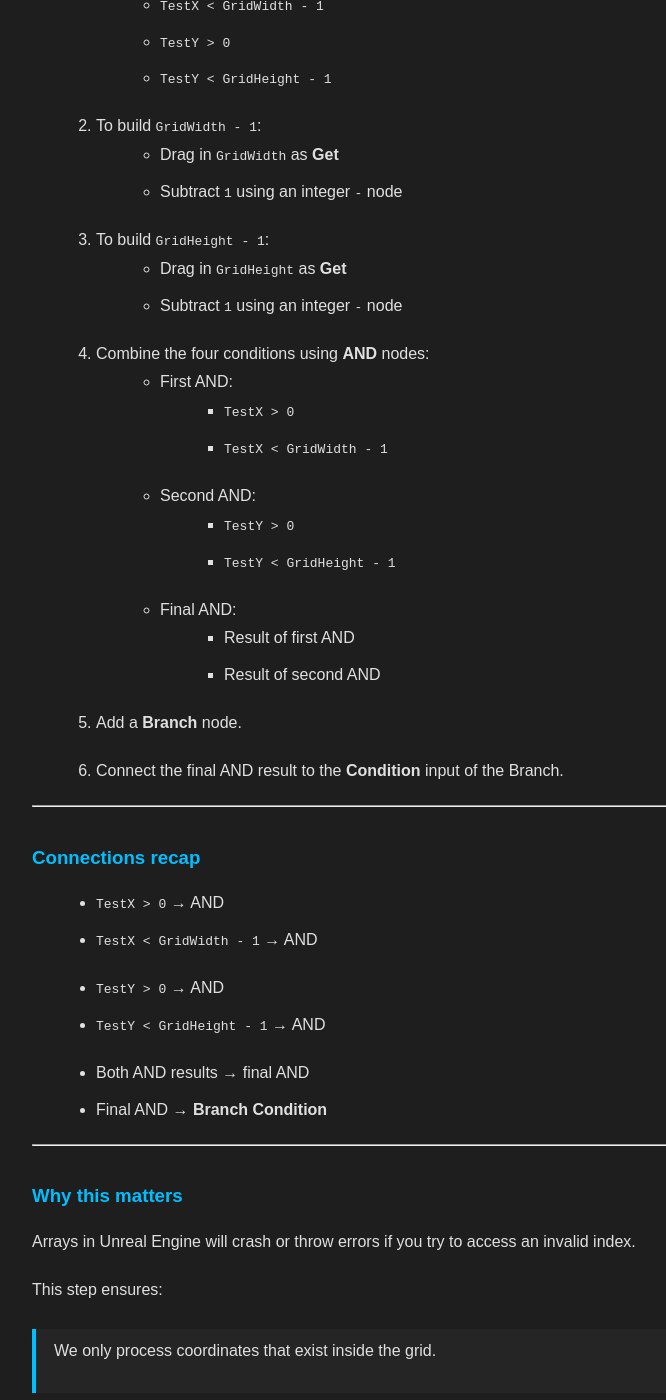
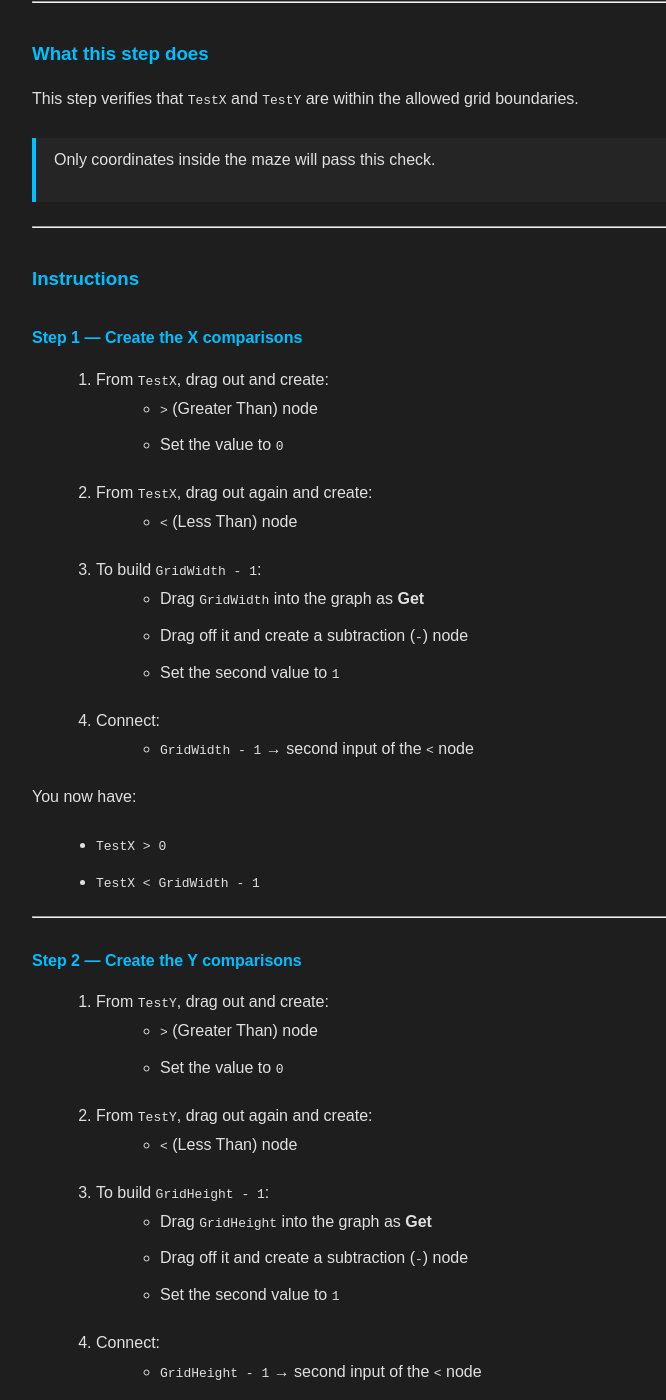
Before and after one commit to ScriptureExamined/NovawrightStudios, a Jekyll site: the page built from _posts/2025-08-02-UE5-Maze-Tutorial-using-Blueprints.md, in a window 1280 px wide and 1400 px high, scrolled down 42348 px. Shown: the whole window, without its empty margins (158-824 px from the left). Built offline with Jekyll 4.4.1, drawn with Linux system fonts in a browser that asks for light colours; some of the changed text lies outside the part shown.

Commit message:
Update UE5 Maze Tutorial

```diff
--- a/_posts/2025-08-02-UE5-Maze-Tutorial-using-Blueprints.md
+++ b/_posts/2025-08-02-UE5-Maze-Tutorial-using-Blueprints.md
@@ -671,7 +671,6 @@
 2. Locate the **Loop Body** execution pin on the inner `ForLoop`.
 
 3. From the **MazeCell pin** of `Make MazeCell`, do the following:
-
    - Click and drag from the blue pin on `Make MazeCell`
    - Release in empty space in the graph
    - In the search box that appears, type:
@@ -883,7 +882,7 @@
 
 ### The formula
 
-Index = X + (Y * GridWidth)
+Index = X + (Y \* GridWidth)
 
 ---
 
@@ -924,10 +923,11 @@
    - `GridWidth` → second input of the multiply node
 
 5. From the `X` input pin on the Entry node:
-  - click and drag a wire into the graph
-  - search for:
-    `+`
-  - select the integer **Add** node
+
+- click and drag a wire into the graph
+- search for:
+  `+`
+- select the integer **Add** node
 
 6. From the output of the multiply node:
    - connect it to the second input of the Add node
@@ -1219,22 +1219,42 @@
 
 ### Instructions
 
-1. Drag the `Grid` variable into the graph as **Get**.
-
-2. Drag off `Grid` and search for:
+1. Break the wire going to `Return Node` and put it off to the side.
+
+2. Drag the `Grid` variable into the graph as **Get**.
+
+3. Drag off `Grid` and search for:
    `Get (a copy)`
 
-3. Connect:
-   - `CurrentIndex` → **Index**
+4. On the `Get (a copy)` node, locate the input pin used to select the array position.
+
+   In Unreal, this pin may be labeled:
+   - **Index**, or
+   - **Dimension 1 Integer** (depending on the version)
+   - Connect `CurrentIndex` → this input pin
 
    This retrieves the MazeCell at the current position.
 
-4. Drag off the output of `Get (a copy)` and add:
+5. Drag off the output of `Get (a copy)` and add:
    `Break MazeCell`
 
-5. From the `Break MazeCell` node:
-   - Connect `X` → `Set CurrentX`
-   - Connect `Y` → `Set CurrentY`
+6. From the `Break MazeCell` node:
+   - From the `X` output pin:
+     - click and drag a wire into empty space
+     - search for:
+       `Set CurrentX`
+     - select the node
+
+   - From the `Y` output pin:
+     - click and drag a wire into empty space
+     - search for:
+       `Set CurrentY`
+     - select the node
+
+7. Connect the execution flow:
+   - Connect the incoming execution wire to `Set CurrentX`
+   - Connect `Set CurrentX` → `Set CurrentY`
+   - Leave `Return Node` off to the side as we are still building the function
 
 ---
 
@@ -1441,11 +1461,13 @@
    - Drag in `CurrentX` as **Get**
    - Add a subtraction (`-`) node
    - Set the value to `2`
-   - Connect the result into `Set TestX`
+   - Drag off the return pin and search for `Set TestX`
+   - Connect the `Then 0` execution pin to `Set TestX` execution pin
 
 4. Set `TestY`:
    - Drag in `CurrentY` as **Get**
-   - Connect it directly into `Set TestY`
+   - Drag off the return pin and search for `Set TestY`
+   - Connect the `Set TestX` execution pin to `Set TestY` execution pin
 
 ---
 
@@ -1522,48 +1544,112 @@
 
 ### Instructions
 
-1. Create the following four comparison checks:
-   - `TestX > 0`
-   - `TestX < GridWidth - 1`
-   - `TestY > 0`
-   - `TestY < GridHeight - 1`
-
-2. To build `GridWidth - 1`:
-   - Drag in `GridWidth` as **Get**
-   - Subtract `1` using an integer `-` node
-
-3. To build `GridHeight - 1`:
-   - Drag in `GridHeight` as **Get**
-   - Subtract `1` using an integer `-` node
-
-4. Combine the four conditions using **AND** nodes:
-   - First AND:
-     - `TestX > 0`
-     - `TestX < GridWidth - 1`
-
-   - Second AND:
-     - `TestY > 0`
-     - `TestY < GridHeight - 1`
-
-   - Final AND:
-     - Result of first AND
-     - Result of second AND
-
-5. Add a **Branch** node.
-
-6. Connect the final AND result to the **Condition** input of the Branch.
+#### Step 1 — Create the X comparisons
+
+1. From `TestX`, drag out and create:
+   - `>` (Greater Than) node
+   - Set the value to `0`
+
+2. From `TestX`, drag out again and create:
+   - `<` (Less Than) node
+
+3. To build `GridWidth - 1`:
+   - Drag `GridWidth` into the graph as **Get**
+   - Drag off it and create a subtraction (`-`) node
+   - Set the second value to `1`
+
+4. Connect:
+   - `GridWidth - 1` → second input of the `<` node
+
+You now have:
+- `TestX > 0`
+- `TestX < GridWidth - 1`
+
+---
+
+#### Step 2 — Create the Y comparisons
+
+5. From `TestY`, drag out and create:
+   - `>` (Greater Than) node
+   - Set the value to `0`
+
+6. From `TestY`, drag out again and create:
+   - `<` (Less Than) node
+
+7. To build `GridHeight - 1`:
+   - Drag `GridHeight` into the graph as **Get**
+   - Drag off it and create a subtraction (`-`) node
+   - Set the second value to `1`
+
+8. Connect:
+   - `GridHeight - 1` → second input of the `<` node
+
+You now have:
+- `TestY > 0`
+- `TestY < GridHeight - 1`
+
+---
+
+#### Step 3 — Combine the X conditions
+
+9. From the output of `TestX > 0`:
+   - drag out and search for:
+     `AND`
+   - select the Boolean **AND** node
+
+10. Connect:
+   - `TestX > 0` → first input
+   - `TestX < GridWidth - 1` → second input
+
+This checks if X is inside valid bounds.
+
+---
+
+#### Step 4 — Combine the Y conditions
+
+11. From the output of `TestY > 0`:
+   - drag out and create another **AND** node
+
+12. Connect:
+   - `TestY > 0` → first input
+   - `TestY < GridHeight - 1` → second input
+
+This checks if Y is inside valid bounds.
+
+---
+
+#### Step 5 — Combine both results
+
+13. From the output of the X AND node:
+   - drag out and create a third **AND** node
+
+14. Connect:
+   - X result → first input
+   - Y result → second input
+
+This final AND means:
+
+> X is valid AND Y is valid
+
+---
+
+#### Step 6 — Add the Branch
+
+15. From the output of the final AND node:
+   - drag out and search for:
+     `Branch`
+   - select the Branch node
+
+16. Connect:
+   - final AND output → **Condition** input on the Branch
 
 ---
 
 ### Connections recap
 
-- `TestX > 0` → AND
-- `TestX < GridWidth - 1` → AND
-
-- `TestY > 0` → AND
-- `TestY < GridHeight - 1` → AND
-
-- Both AND results → final AND
+- `TestX > 0` AND `TestX < GridWidth - 1`
+- `TestY > 0` AND `TestY < GridHeight - 1`
+- Combine both results with a final AND
 - Final AND → **Branch Condition**
 
 ---
@@ -1587,18 +1673,18 @@
 
 ---
 
-❌ Missing one of the four checks
-✔️ All four conditions must be included
+❌ Creating only one AND node
+✔️ You need **three AND nodes total**
 
 ---
 
 ❌ Wiring AND nodes incorrectly
-✔️ Make sure all conditions flow into a final AND before the Branch
+✔️ Build left-to-right: X checks → Y checks → final AND
 
 ---
 
 ❌ Plugging a single condition directly into the Branch
-✔️ You must combine all checks first
+✔️ The Branch must use the **final combined result**
 
 ---
 
```
Also changed, not shown: assets/images/blog/Step 5.1.png, assets/images/blog/Step 5.2.png.
